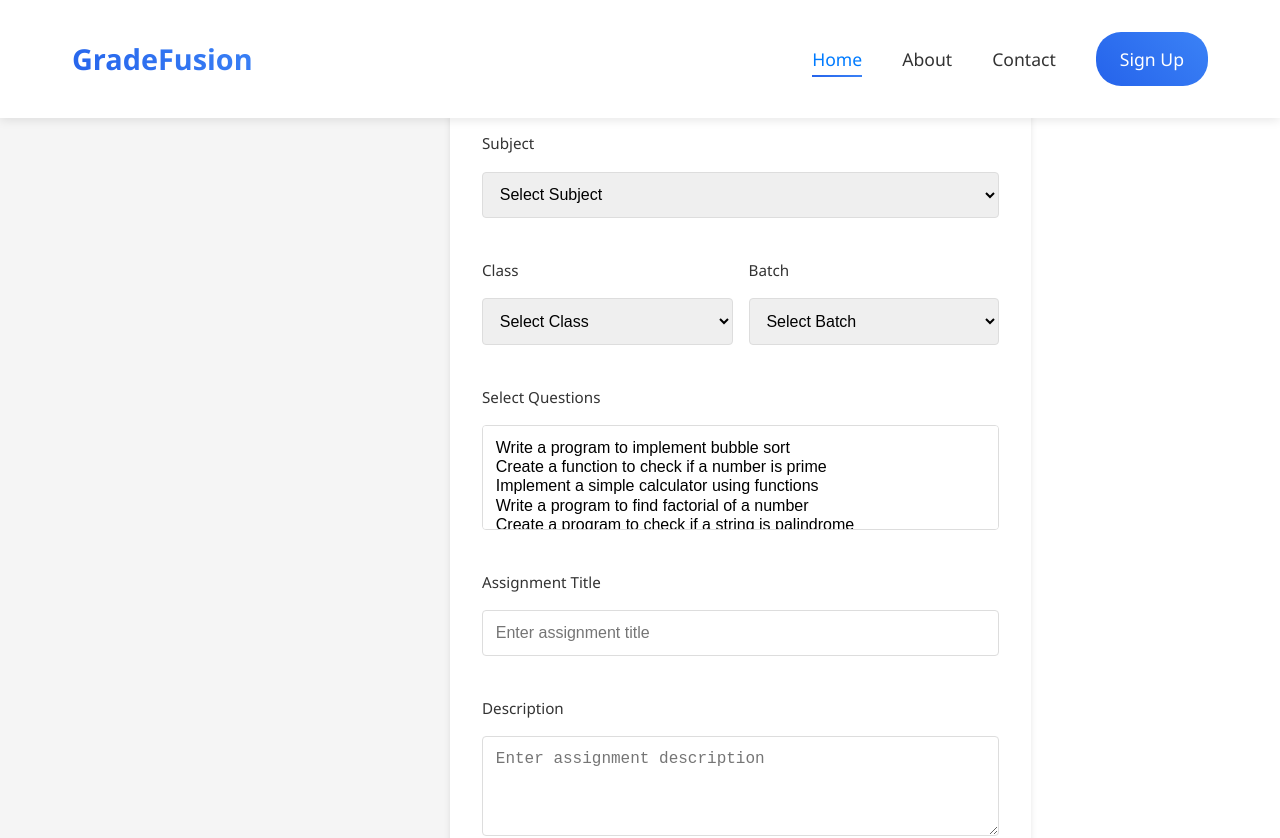
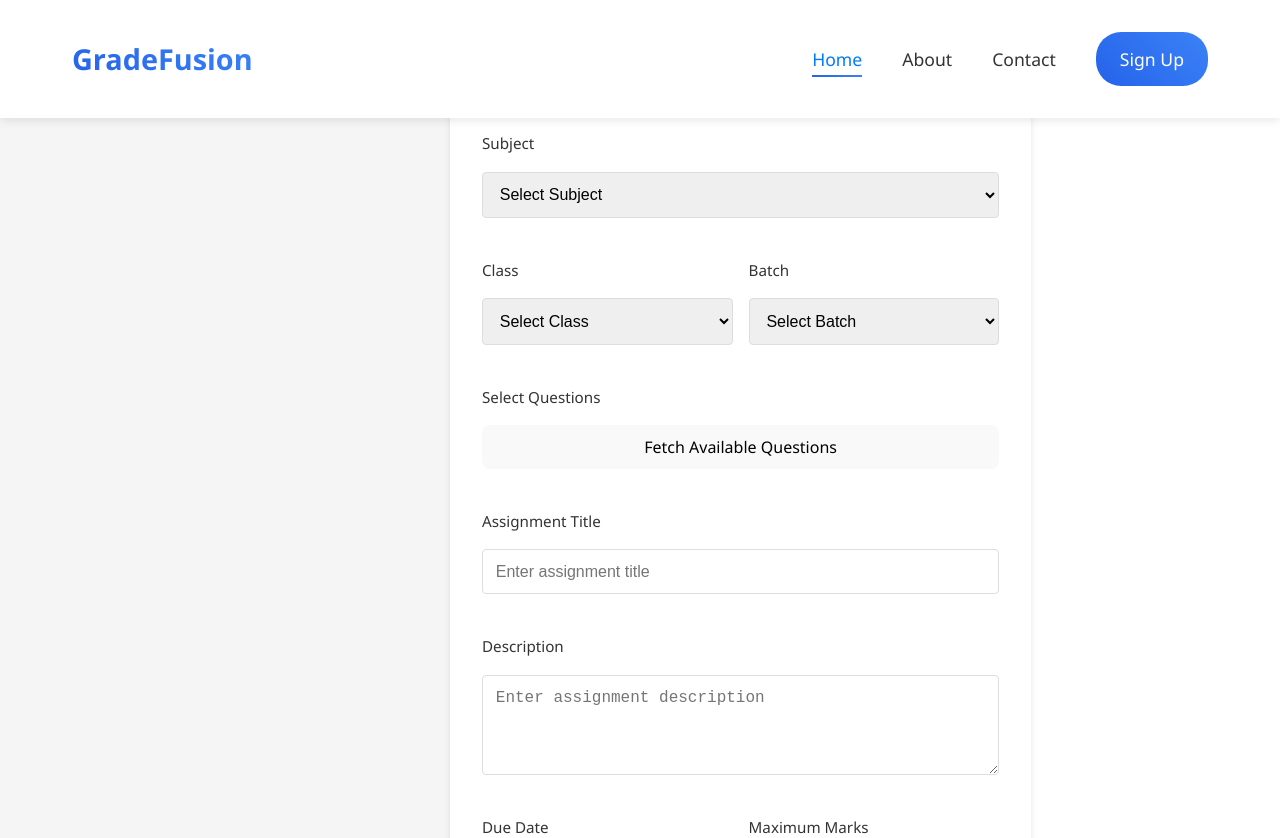
Before and after one commit to AniketPadmakar/GradeFusion_Frontend, a React (Vite) app: page /CreateAssignment in a window 1280 px wide. Shown: the top 838 px of the page. Built offline with nearby package versions, Linux system fonts and the light colour scheme.

Commit message:
backent integrated with create assignment page

```diff
--- a/src/pages/teacher/CreateAssignment.css
+++ b/src/pages/teacher/CreateAssignment.css
@@ -237,3 +237,34 @@
       padding: 0.75rem 1.5rem;
     }
   }
+  .questions-section {
+    display: flex;
+    flex-direction: column;
+    gap: 1rem;
+  }
+
+  .fetch-btn {
+    align-self: flex-start;
+    padding: 0.5rem 1rem;
+    background-color: #4a90e2;
+    color: white;
+    border: none;
+    border-radius: 4px;
+    cursor: pointer;
+  }
+
+  .fetch-btn:disabled {
+    background-color: #cccccc;
+    cursor: not-allowed;
+  }
+
+  .error-message {
+    color: #ff0000;
+    font-size: 0.9rem;
+    margin-top: 0.5rem;
+  }
+
+  .no-questions {
+    color: #666;
+    font-style: italic;
+  }
--- a/src/pages/teacher/CreateAssignment.jsx
+++ b/src/pages/teacher/CreateAssignment.jsx
@@ -1,64 +1,175 @@
 // CreateAssignment.jsx
-import { useState } from 'react';
-import { Link } from 'react-router-dom';
-import './CreateAssignment.css';
+import { useState } from "react";
+import { Link } from "react-router-dom";
+import { getToken } from "../../data/Token";
+import hostURL from "../../data/URL";
+import "./CreateAssignment.css";
 
 const CreateAssignment = () => {
   const [formData, setFormData] = useState({
-    subject: '',
-    class: '',
-    batch: '',
-    title: '',
-    description: '',
-    dueDate: '',
-    maxMarks: '',
+    subject: "",
+    class: "",
+    batch: "",
+    title: "",
+    description: "",
+    dueDate: "",
+    maxMarks: "",
     selectedQuestions: [],
-    attachments: []
+    attachments: [],
   });
 
-  // Hardcoded questions data (replace with API fetch later)
-  const availableQuestions = [
-    { id: 1, title: "Write a program to implement bubble sort" },
-    { id: 2, title: "Create a function to check if a number is prime" },
-    { id: 3, title: "Implement a simple calculator using functions" },
-    { id: 4, title: "Write a program to find factorial of a number" },
-    { id: 5, title: "Create a program to check if a string is palindrome" }
-  ];
+   // ✅ Define getISTDateTime before return()
+   const getISTDateTime = () => {
+    let now = new Date();
+    now.setMinutes(now.getMinutes() + now.getTimezoneOffset() + 330); // Convert to IST (UTC+5:30)
 
-  const subjects = ['C', 'Python', 'Java'];
-  const classes = ['First Year', 'Second Year', 'Third Year'];
-  const batches = ['A1', 'A2', 'B1', 'B2'];
+    let year = now.getFullYear();
+    let month = String(now.getMonth() + 1).padStart(2, "0");
+    let day = String(now.getDate()).padStart(2, "0");
+    let hours = String(now.getHours()).padStart(2, "0");
+    let minutes = String(now.getMinutes()).padStart(2, "0");
+    let seconds = String(now.getSeconds()).padStart(2, "0");
+
+    return `${year}-${month}-${day}T${hours}:${minutes}`; // Format for datetime-local input
+  };
+
+  // Replace the hardcoded availableQuestions with state
+  const [availableQuestions, setAvailableQuestions] = useState([]);
+  const [isLoading, setIsLoading] = useState(false);
+  const [error, setError] = useState("");
+
+  const subjects = ["C", "Python", "Java"];
+  const classes = ["FE", "SE", "TE", "BE"];
+  const batches = ["A1", "A2", "B1", "B2"];
+
+  const fetchQuestions = async () => {
+    setIsLoading(true);
+    setError("");
+
+    const token = getToken("token");
+    if (!token) {
+      setError("Authentication failed. Please log in again.");
+      setIsLoading(false);
+      return;
+    }
+
+    try {
+      const response = await fetch(
+        `${hostURL.link}/app/teacher/fetch-questions`,
+        {
+          method: "GET",
+          headers: {
+            Authorization: `Bearer ${token}`,
+            "Content-Type": "application/json",
+          },
+        }
+      );
+
+      if (!response.ok) {
+        throw new Error("Failed to fetch questions");
+      }
+
+      const data = await response.json();
+      setAvailableQuestions(
+        data.questions.map((q) => ({
+          id: q._id,
+          title: q.title || q.question_text, // Adjust based on your question model
+        }))
+      );
+    } catch (err) {
+      setError("Error fetching questions: " + err.message);
+    } finally {
+      setIsLoading(false);
+    }
+  };
 
   const handleChange = (e) => {
     const { name, value } = e.target;
-    setFormData(prev => ({
+    setFormData((prev) => ({
       ...prev,
-      [name]: value
+      [name]: value,
     }));
   };
 
   const handleQuestionSelect = (e) => {
-    const selectedOptions = Array.from(e.target.selectedOptions, option => ({
-      id: parseInt(option.value),
-      title: option.text
+    const selectedOptions = Array.from(e.target.selectedOptions, (option) => ({
+      id: option.value,
+      title: option.text,
     }));
-    setFormData(prev => ({
+    setFormData((prev) => {
+      // Combine previous selected questions with newly selected ones, ensuring no duplicates
+      const updatedQuestions = [...prev.selectedQuestions];
+
+      selectedOptions.forEach((option) => {
+        if (!updatedQuestions.some((q) => q.id === option.id)) {
+          updatedQuestions.push(option);
+        }
+      });
+
+      return {
         ...prev,
-      selectedQuestions: selectedOptions
+        selectedQuestions: updatedQuestions,
+      };
+    });
+  };
+
+  const handleFileChange = (e) => {
+    setFormData((prev) => ({
+      ...prev,
+      attachments: [...e.target.files],
     }));
   };
 
-  const handleFileChange = (e) => {
-    setFormData(prev => ({
-      ...prev,
-      attachments: [...e.target.files]
-    }));
+  const handleSubmit = async (e) => {
+    e.preventDefault();
+
+    const token = getToken("token");
+    if (!token) {
+      alert("Authentication failed. Please log in again.");
+      return;
+    }
+
+    // Convert the due date to a formatted string
+    const dueDate = new Date(formData.dueDate);
+    const formattedDueDate =
+      dueDate.toLocaleDateString("en-GB") +
+      " :: " +
+      dueDate.toLocaleTimeString("en-GB");
+
+    // Transform the data to match backend expectations
+    const submissionData = {
+      assignment_name: formData.title,
+      questions: formData.selectedQuestions.map((q) => q.id), // Just send the IDs
+      class_name: formData.class,
+      batch: formData.batch,
+      due_at: formattedDueDate,
+      marks: parseInt(formData.maxMarks),
     };
 
-  const handleSubmit = (e) => {
-    e.preventDefault();
-    console.log('Form submitted:', formData);
-    // Add your submission logic here
+    try {
+      const response = await fetch(
+        `${hostURL.link}/app/teacher/create-assignments`,
+        {
+          method: "POST",
+          headers: {
+            Authorization: `Bearer ${token}`,
+            "Content-Type": "application/json",
+          },
+          body: JSON.stringify(submissionData),
+        }
+      );
+
+      if (!response.ok) {
+        throw new Error("Failed to create assignment");
+      }
+
+      const data = await response.json();
+      alert("Assignment created successfully!");
+      console.log("Server Response:", data);
+    } catch (error) {
+      console.error("Error submitting assignment:", error);
+      alert("Error submitting assignment. Please try again.");
+    }
   };
 
   return (
@@ -67,10 +178,18 @@ const CreateAssignment = () => {
         <div className="nav-content">
           <div className="logo">GradeFusion</div>
           <div className="nav-links">
-            <Link to="/" className="nav-link active">Home</Link>
-            <Link to="/about" className="nav-link">About</Link>
-            <Link to="/contact" className="nav-link">Contact</Link>
-            <Link to="/signup" className="nav-link signup-btn">Sign Up</Link>
+            <Link to="/" className="nav-link active">
+              Home
+            </Link>
+            <Link to="/about" className="nav-link">
+              About
+            </Link>
+            <Link to="/contact" className="nav-link">
+              Contact
+            </Link>
+            <Link to="/signup" className="nav-link signup-btn">
+              Sign Up
+            </Link>
           </div>
         </div>
       </nav>
@@ -89,8 +208,10 @@ const CreateAssignment = () => {
               required
             >
               <option value="">Select Subject</option>
-              {subjects.map(subject => (
-                <option key={subject} value={subject}>{subject}</option>
+              {subjects.map((subject) => (
+                <option key={subject} value={subject}>
+                  {subject}
+                </option>
               ))}
             </select>
           </div>
@@ -106,8 +227,10 @@ const CreateAssignment = () => {
                 required
               >
                 <option value="">Select Class</option>
-                {classes.map(cls => (
-                  <option key={cls} value={cls}>{cls}</option>
+                {classes.map((cls) => (
+                  <option key={cls} value={cls}>
+                    {cls}
+                  </option>
                 ))}
               </select>
             </div>
@@ -122,8 +245,10 @@ const CreateAssignment = () => {
                 required
               >
                 <option value="">Select Batch</option>
-                {batches.map(batch => (
-                  <option key={batch} value={batch}>{batch}</option>
+                {batches.map((batch) => (
+                  <option key={batch} value={batch}>
+                    {batch}
+                  </option>
                 ))}
               </select>
             </div>
@@ -131,6 +256,20 @@ const CreateAssignment = () => {
 
           <div className="form-group">
             <label htmlFor="questions">Select Questions</label>
+            <button
+              type="button"
+              onClick={fetchQuestions}
+              className="fetch-questions-btn"
+              disabled={isLoading}
+            >
+              {isLoading
+                ? "Fetching Questions..."
+                : "Fetch Available Questions"}
+            </button>
+
+            {error && <div className="error-message">{error}</div>}
+
+            {availableQuestions.length > 0 && (
               <select
                 id="questions"
                 multiple
@@ -138,17 +277,19 @@ const CreateAssignment = () => {
                 className="questions-select"
                 required
               >
-              {availableQuestions.map(question => (
+                {availableQuestions.map((question) => (
                   <option key={question.id} value={question.id}>
                     {question.title}
                   </option>
                 ))}
               </select>
+            )}
+
             {formData.selectedQuestions.length > 0 && (
               <div className="selected-questions">
                 <p>Selected Questions:</p>
                 <ul>
-                  {formData.selectedQuestions.map(q => (
+                  {formData.selectedQuestions.map((q) => (
                     <li key={q.id}>{q.title}</li>
                   ))}
                 </ul>
@@ -190,7 +331,10 @@ const CreateAssignment = () => {
                 id="dueDate"
                 name="dueDate"
                 value={formData.dueDate}
-                onChange={handleChange}
+                min={getISTDateTime()} // Restrict to future date & time in IST
+                onChange={(e) =>
+                  setFormData({ ...formData, dueDate: e.target.value })
+                }
                 required
               />
             </div>
```
Lines whose indentation alone changed are shown as unchanged.
